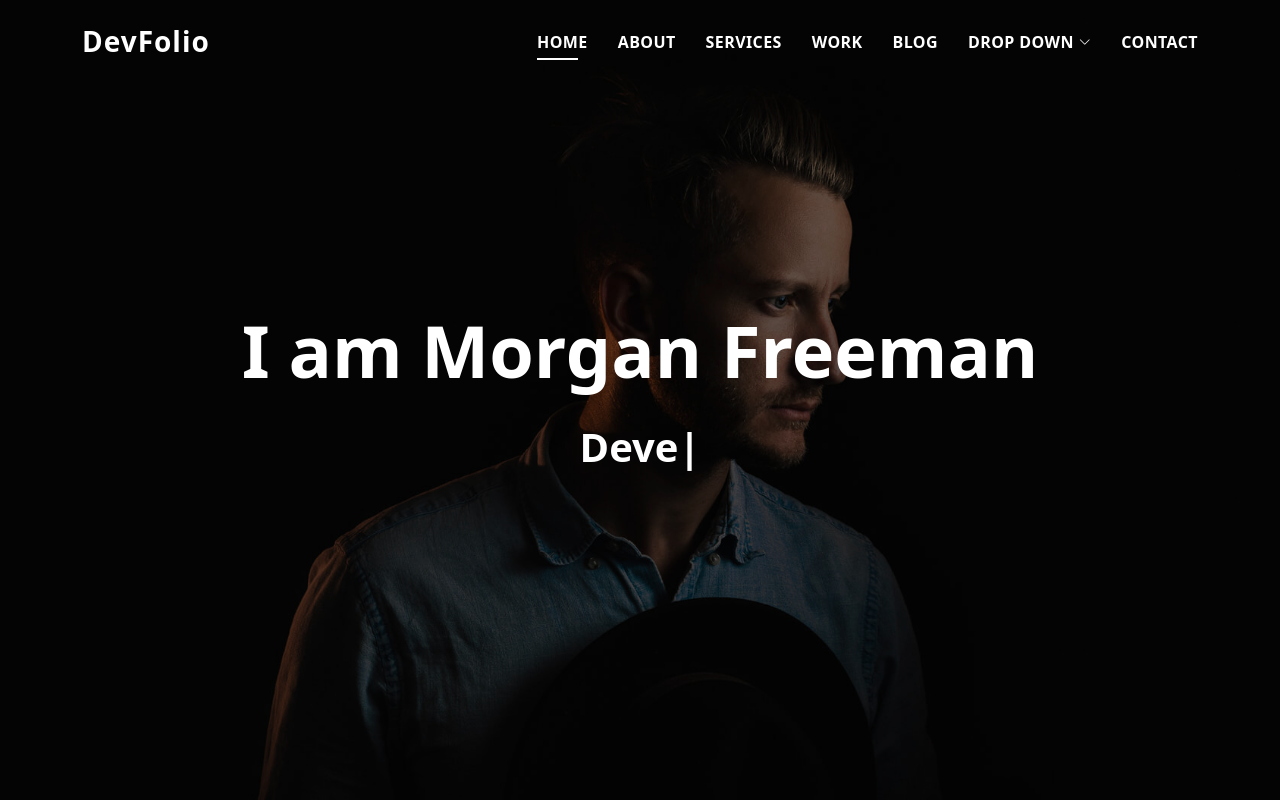
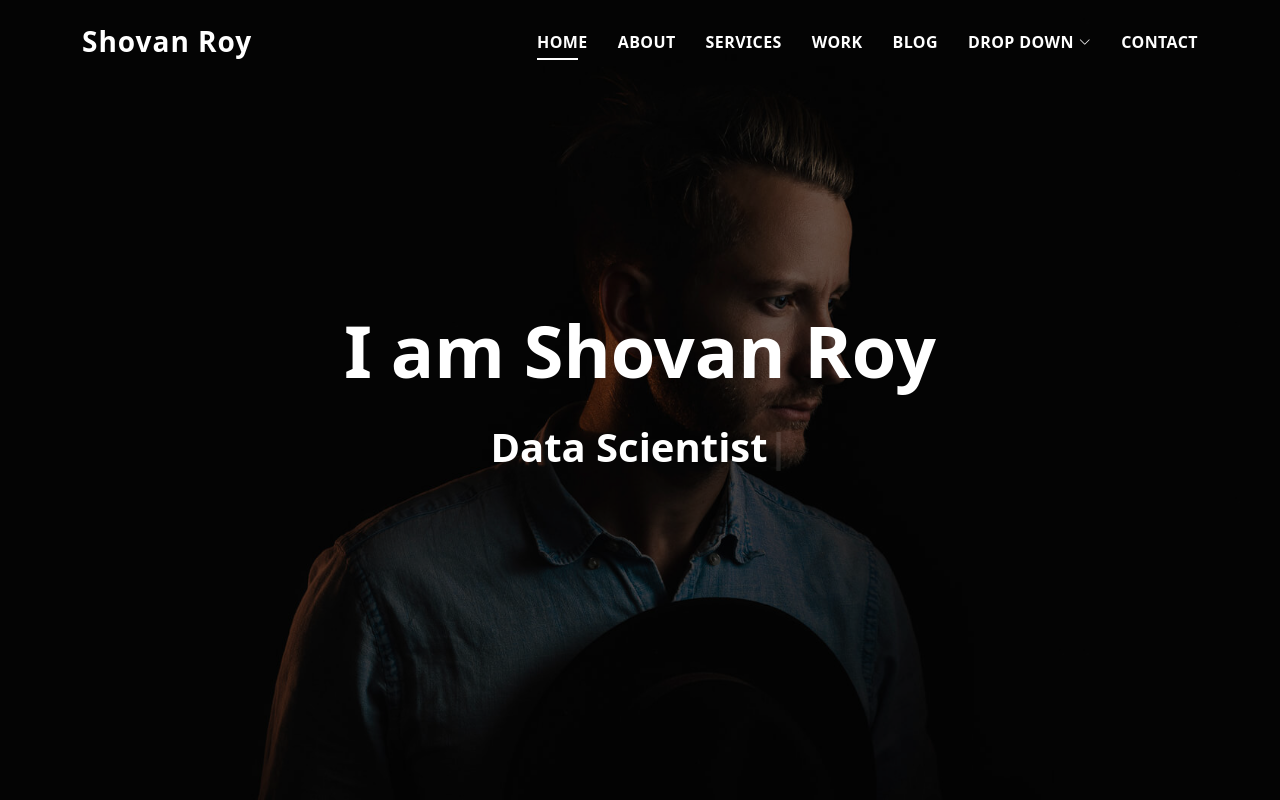
Before and after one commit to shovan20/shovan20.github.io, a plain HTML site: page index.html in a window 1280 px wide. Shown: the top 800 px of the page. Drawn offline with Linux system fonts and the light colour scheme.

Commit message:
Update index.html

```diff
--- a/index.html
+++ b/index.html
@@ -5,7 +5,7 @@
   <meta charset="utf-8">
   <meta content="width=device-width, initial-scale=1.0" name="viewport">
 
-  <title>DevFolio Bootstrap Portfolio Template - Index</title>
+  <title>Shovan Roy Portfolio - Index</title>
   <meta content="" name="description">
   <meta content="" name="keywords">
 
@@ -37,7 +37,7 @@
   <header id="header" class="fixed-top">
     <div class="container d-flex align-items-center justify-content-between">
 
-      <h1 class="logo"><a href="index.html">DevFolio</a></h1>
+      <h1 class="logo"><a href="index.html">Shovan Roy</a></h1>
       <!-- Uncomment below if you prefer to use an image logo -->
       <!-- <a href="index.html" class="logo"><img src="assets/img/logo.png" alt="" class="img-fluid"></a>-->
 
@@ -80,8 +80,8 @@
       <div class="table-cell">
         <div class="container">
           <!--<p class="display-6 color-d">Hello, world!</p>-->
-          <h1 class="hero-title mb-4">I am Morgan Freeman</h1>
-          <p class="hero-subtitle"><span class="typed" data-typed-items="Designer, Developer, Freelancer, Photographer"></span></p>
+          <h1 class="hero-title mb-4">I am Shovan Roy</h1>
+          <p class="hero-subtitle"><span class="typed" data-typed-items="Data Analyst, Data Scientist, Freelancer"></span></p>
           <!-- <p class="pt-3"><a class="btn btn-primary btn js-scroll px-4" href="#about" role="button">Learn More</a></p> -->
         </div>
       </div>
@@ -754,7 +754,7 @@
       <div class="row">
         <div class="col-sm-12">
           <div class="copyright-box">
-            <p class="copyright">&copy; Copyright <strong>DevFolio</strong>. All Rights Reserved</p>
+            <p class="copyright">&copy; Copyright <strong>Shovan Roy</strong>. All Rights Reserved</p>
             <div class="credits">
               <!--
               All the links in the footer should remain intact.
```
